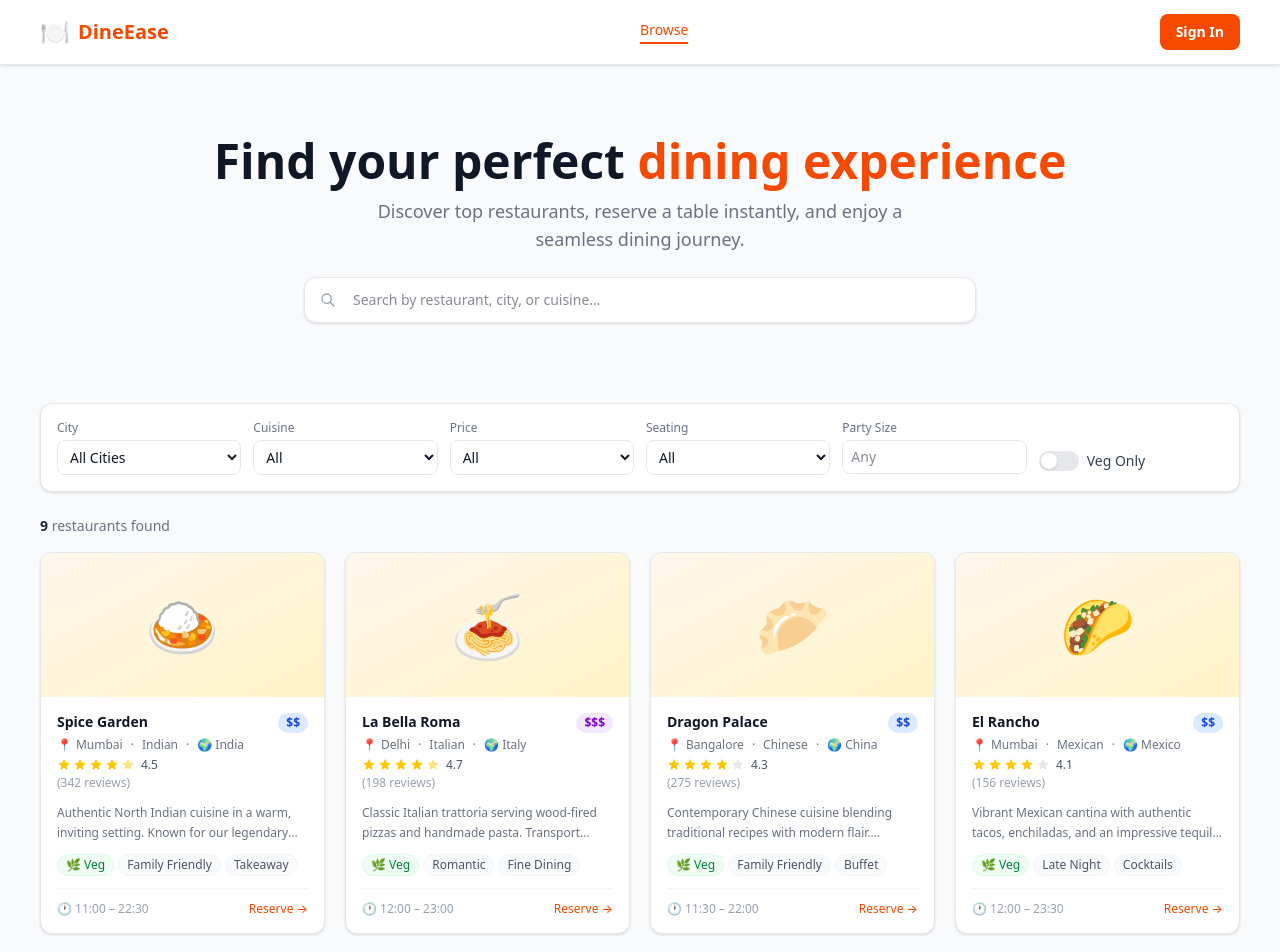
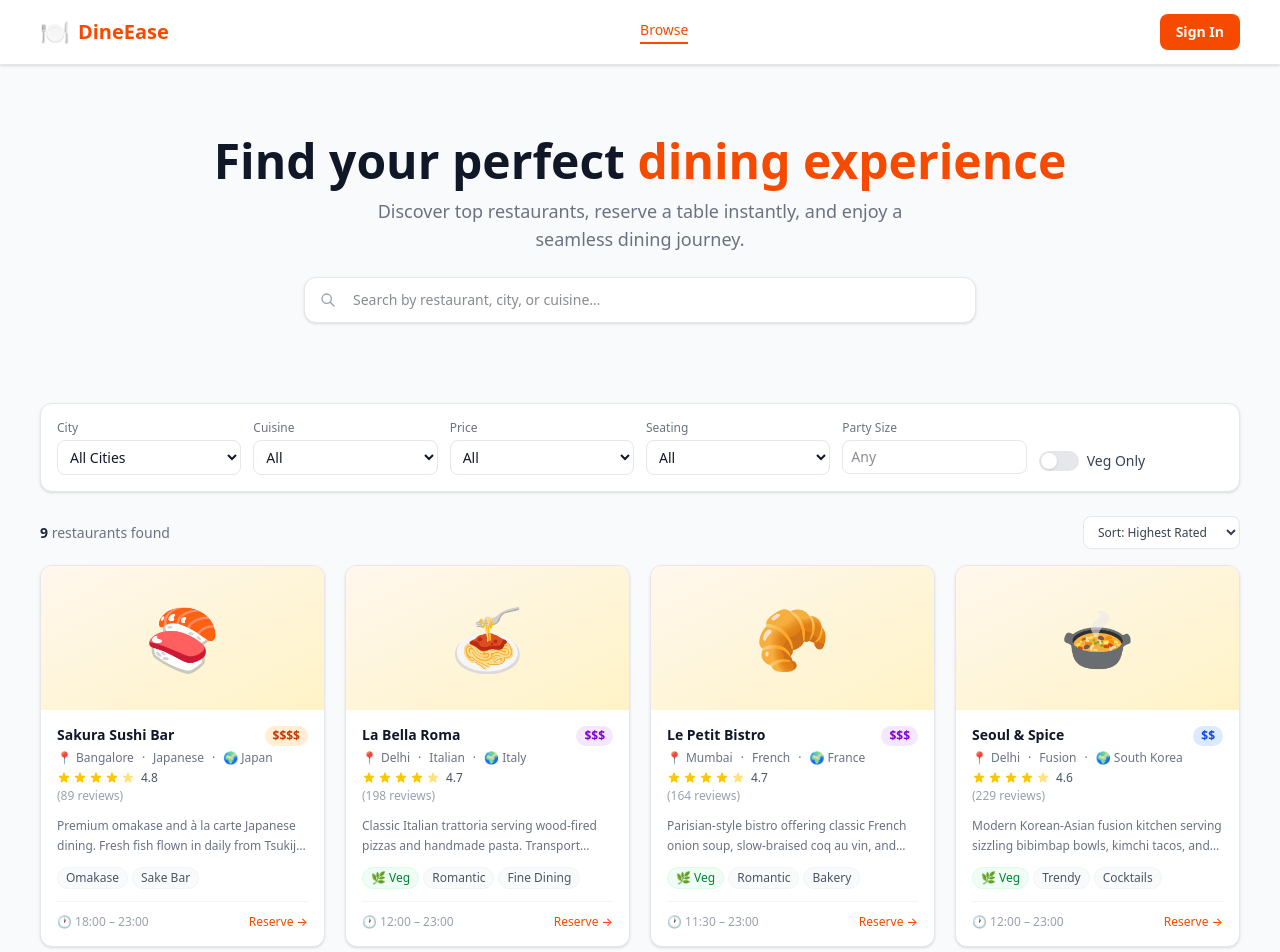
Before and after one commit to Rajesh065/Restaurant, a Next.js app: page / in a window 1280 px wide. Shown: the top 952 px of the page. Built offline with nearby package versions, Linux system fonts and the light colour scheme.

Commit message:
feat: add sort options to homepage restaurant discovery

```diff
--- a/src/app/page.tsx
+++ b/src/app/page.tsx
@@ -55,6 +55,7 @@ export default function HomePage() {
   const [vegOnly, setVegOnly] = useState(false);
   const [partySize, setPartySize] = useState(0);
   const [section, setSection] = useState<SeatingSection | "All">("All");
+  const [sortBy, setSortBy] = useState<"rating" | "reviews" | "name">("rating");
 
   useEffect(() => {
     function handleRoleChange() {
@@ -82,6 +83,12 @@ export default function HomePage() {
     if (priceTier !== "All" && r.priceTier !== priceTier) return false;
     if (vegOnly && !r.hasVegOptions) return false;
     return true;
+  });
+
+  const sorted = [...filtered].sort((a, b) => {
+    if (sortBy === "reviews") return b.reviewCount - a.reviewCount;
+    if (sortBy === "name") return a.name.localeCompare(b.name);
+    return b.rating - a.rating;
   });
 
   return (
@@ -187,10 +194,21 @@ export default function HomePage() {
       </section>
 
       {/* Results header */}
-      <div className="flex items-center justify-between mb-4">
+      <div className="flex flex-wrap items-center justify-between gap-3 mb-4">
         <p className="text-sm text-gray-500">
-          <span className="font-semibold text-gray-800">{filtered.length}</span> restaurant{filtered.length !== 1 ? "s" : ""} found
+          <span className="font-semibold text-gray-800">{sorted.length}</span> restaurant{sorted.length !== 1 ? "s" : ""} found
         </p>
+        <div className="flex items-center gap-3">
+          <select
+            aria-label="Sort restaurants"
+            value={sortBy}
+            onChange={(e) => setSortBy(e.target.value as "rating" | "reviews" | "name")}
+            className="text-xs border border-gray-200 rounded-lg px-2.5 py-1.5 bg-white text-gray-700 focus:outline-none focus:ring-2 focus:ring-orange-400"
+          >
+            <option value="rating">Sort: Highest Rated</option>
+            <option value="reviews">Sort: Most Reviewed</option>
+            <option value="name">Sort: Name (A–Z)</option>
+          </select>
           {(search || city !== "All Cities" || cuisine !== "All" || priceTier !== "All" || vegOnly || partySize > 0 || section !== "All") && (
             <button
               onClick={() => {
@@ -208,9 +226,10 @@ export default function HomePage() {
             </button>
           )}
         </div>
+      </div>
 
       {/* Restaurant Grid */}
-      {filtered.length === 0 ? (
+      {sorted.length === 0 ? (
         <div className="text-center py-20 text-gray-400">
           <p className="text-5xl mb-4">🔍</p>
           <p className="text-lg font-medium">No restaurants match your filters</p>
@@ -218,7 +237,7 @@ export default function HomePage() {
         </div>
       ) : (
         <div className="grid grid-cols-1 sm:grid-cols-2 lg:grid-cols-3 xl:grid-cols-4 2xl:grid-cols-5 gap-5">
-          {filtered.map((r) => (
+          {sorted.map((r) => (
             <Link key={r.id} href={`/restaurants/${r.id}`}>
               <div className="bg-white rounded-xl border border-gray-200 shadow-sm hover:shadow-md transition-shadow overflow-hidden group cursor-pointer h-full flex flex-col">
                 {/* Cover */}
```
Lines whose indentation alone changed are shown as unchanged.
